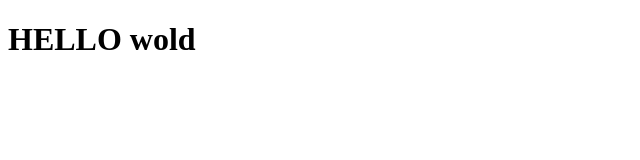
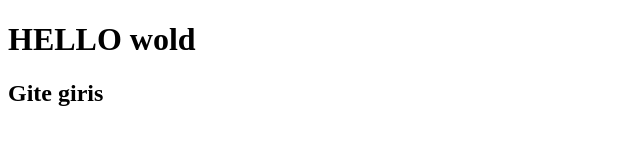
Before and after one commit to ibrahimyeler/proje, a plain HTML site: page index.html in a window 1280 px wide. Shown: the whole page, without its empty margins (0-640 px from the left). Drawn offline with Linux system fonts and the light colour scheme.

Commit message:
indexler degisti

```diff
--- a/index.html
+++ b/index.html
@@ -7,5 +7,6 @@
   </head>
   <body>
     <h1>HELLO wold</h1>
+    <h2>Gite giris</h2>
   </body>
 </html>
```
